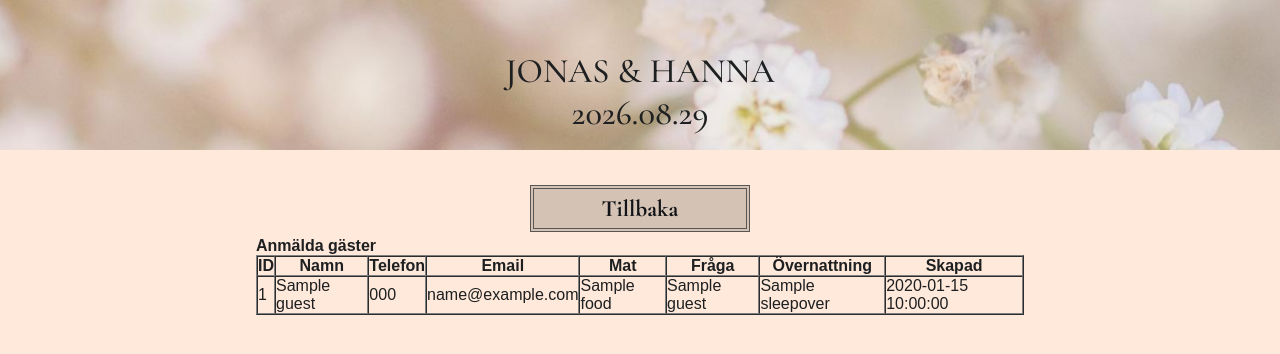
After one commit to Bjarnehall/wedding, a Flask app: page /guest_list in a window 1280 px wide. The commit adds this page. Shown: the top 354 px of the page. Run offline with Flask 3, Linux system fonts and the light colour scheme; a database or web service that is not in the repository returns one stand-in record (values such as "Sample title"); some libraries are stand-ins or nearby versions.

Commit message:
Add guest table

```diff
--- a/app.py
+++ b/app.py
@@ -1,6 +1,15 @@
-from flask import Flask, render_template
+import sqlite3
+from flask import Flask, render_template, g
+import psycopg2
+import psycopg2.extras
+import os
+from dotenv import load_dotenv
+
+load_dotenv()
 
 app = Flask(__name__)
+
+DATABASE_URL = os.getenv('DATABASE_URL')
 
 @app.route("/")
 def home():
@@ -26,6 +35,20 @@ def sign_up():
         "sign_up.html"
     )
 
+@app.route("/guest_list")
+def guest_list():
+    conn = psycopg2.connect(DATABASE_URL, sslmode="require")
+    cur = conn.cursor(cursor_factory=psycopg2.extras.DictCursor)
+    cur.execute("SELECT * FROM guests")
+    guests = cur.fetchall()
+    cur.close()
+    conn.close()
+
+    return render_template(
+        "guest_list.html",
+        guests=guests
+    )
+
 
 if __name__ == "__main__":
     app.run(debug=True)
--- a/requirements.txt
+++ b/requirements.txt
@@ -6,4 +6,6 @@ itsdangerous==2.2.0
 Jinja2==3.1.6
 MarkupSafe==3.0.2
 packaging==25.0
+psycopg2-binary==2.9.10
+python-dotenv==1.1.1
 Werkzeug==3.1.3
--- a/static/styles/style.css
+++ b/static/styles/style.css
@@ -104,3 +104,7 @@ p {
 hr {
     color: #ffcaa952;
 }
+
+.tel {
+    font-size: 1.25em;
+}
--- /dev/null
+++ b/templates/guest_list.html
@@ -0,0 +1,39 @@
+{% include 'header.html' %}
+{% include 'navsmall.html' %}
+
+    <h4>Anmälda gäster</h4>
+
+    <table border="1" cellpadding="5" cellspacing="0">
+        <thead>
+            <tr>
+                <th>ID</th>
+                <th>Namn</th>
+                <th>Telefon</th>
+                <th>Email</th>
+                <th>Mat</th>
+                <th>Fråga</th>
+                <th>Övernattning</th>
+                <th>Skapad</th>
+            </tr>
+        </thead>
+
+        <tbody>
+            {% for guest in guests %}
+            <tr>
+                <td>{{ guest.id }}</td>
+                <td>{{ guest.name }}</td>
+                <td>{{ guest.phone }}</td>
+                <td>{{ guest.email }}</td>
+                <td>{{ guest.food }}</td>
+                <td>{{ guest.question }}</td>
+                <td>{{ guest.sleepover }}</td>
+                <td>{{ guest.created_at }}</td>
+            </tr>
+
+            {% endfor %}
+        </tbody>
+    </table>
+
+    </main>
+</body>
+</html>
--- a/templates/header.html
+++ b/templates/header.html
@@ -3,6 +3,7 @@
 <head>
 <meta charset="utf-8">
 <meta name="viewport" content="width=device-width, initial-scale=1" />
+<meta name="format-detection" content="telephone=no">
 
 <link rel="preconnect" href="https://fonts.googleapis.com">
 <link rel="preconnect" href="https://fonts.gstatic.com" crossorigin>
@@ -16,11 +17,11 @@
      integrity="sha256-20nQCchB9co0qIjJZRGuk2/Z9VM+kNiyxNV1lvTlZBo="
      crossorigin=""></script>
 
-<title>Hanna & Jonas Bröllop</title>
+<title>Hanna &amp; Jonas Bröllop</title>
 
     <link rel="stylesheet" href="{{ url_for('static',filename='styles/style.css') }}">
 </head>
 <body>
     <div class="header" id="myHeader">
-        <h1>Jonas & Hanna<br><datetime="2026-08-29">2026.08.29</time></h1>
+        <h1>Jonas &amp; Hanna<br><datetime="2026-08-29">2026.08.29</time></h1>
     </div>
--- a/templates/index.html
+++ b/templates/index.html
@@ -3,7 +3,7 @@
 <main>
     <div class="text-area">
         <h2>Välkommen</h2>
-        <p>Varmt välkommen till Jonas & Hannas bröllopssida. Här finner du all nödvändig information för dagen
+        <p>Varmt välkommen till Jonas &amp; Hannas bröllopssida. Här finner du all nödvändig information för dagen
             och du anmäler dig även smidigast här, i annat fall kan du höra av dig via email eller telefon.<br><br>
             <em>jonas.bjarnehall@outlook.com<br>
             0733261860</em>
--- a/templates/sign_up.html
+++ b/templates/sign_up.html
@@ -4,7 +4,7 @@
         <h2>Anmäl dig här</h2>
 
         <form>
-            <label for="namn">Namn: <small>Person & Eventuell partner</small></label><br>
+            <label for="namn">Namn: <small>Person &amp; Eventuell partner</small></label><br>
             <input type="text" id="namn" name="namn"><br>
 
             <label for="namn">Allergi / specialkost</label><br>
```
Also changed, not shown: templates/info.html (+5 -5 lines).
